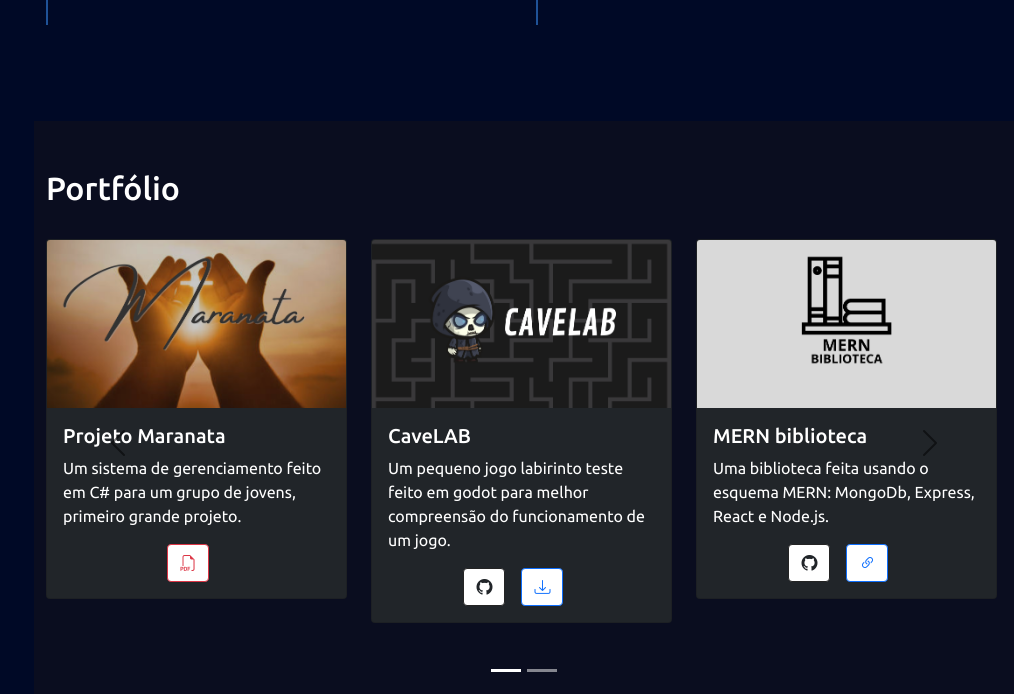
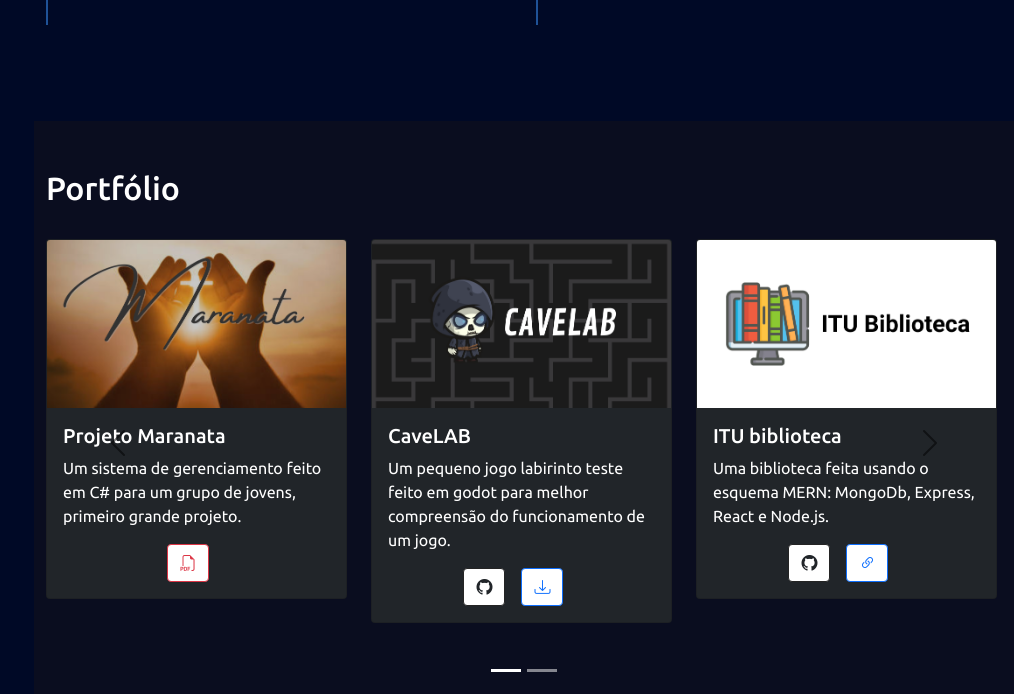
Before and after one commit to Igorio29/Portfolio-Igor-Jose-Farias, a Flask app: page / in a window 1280 px wide. Shown: the part 3275-3969 px from the top of the page, without its empty margins (266-1280 px from the left). Run offline with Flask 3, Linux system fonts and the light colour scheme; some libraries are stand-ins or nearby versions.

Commit message:
Atualizado

```diff
--- a/templates/index.html
+++ b/templates/index.html
@@ -326,17 +326,17 @@
                                 </div>
                                 <div class="col-md-4 mb-4">
                                     <div class="card bg-dark text-white">
-                                        <img src="../static/img/MERN-BIBLIOTECA.png" class="card-img-top"
+                                        <img src="../static/img/ITU-biblioteca.png" class="card-img-top"
                                             alt="Mern Biblioteca">
                                         <div class="card-body">
-                                            <h5 class="card-title">MERN biblioteca</h5>
+                                            <h5 class="card-title">ITU biblioteca</h5>
                                             <p class="card-text">Uma biblioteca feita usando o esquema MERN: MongoDb,
                                                 Express, React e Node.js.</p>
                                             <div class="d-flex justify-content-center">
-                                                <a href="https://github.com/Igorio29/mern_biblioteca" target="_blank"
+                                                <a href="https://github.com/Igorio29/ITU-Biblioteca" target="_blank"
                                                     class="github btn btn-outline-dark me-3"><i
                                                         class="bi-github"></i></a>
-                                                <a href="https://mern-biblioteca.onrender.com" target="_blank"
+                                                <a href="https://itu-biblioteca.onrender.com" target="_blank"
                                                     class="btn link btn-outline-primary me-3"><i
                                                         class="bi bi-link-45deg"></i></a>
                                             </div>
```
Also changed, not shown: static/img/Biblioteca_mern.png (deleted), static/img/ITU-biblioteca.png (added), static/img/MERN-BIBLIOTECA.png (deleted).
